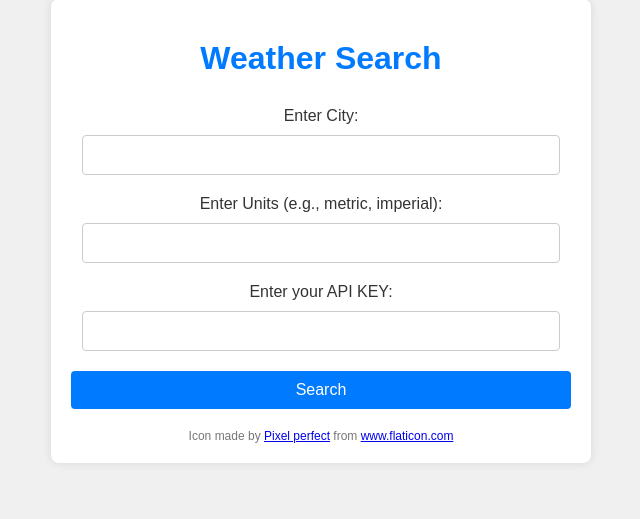
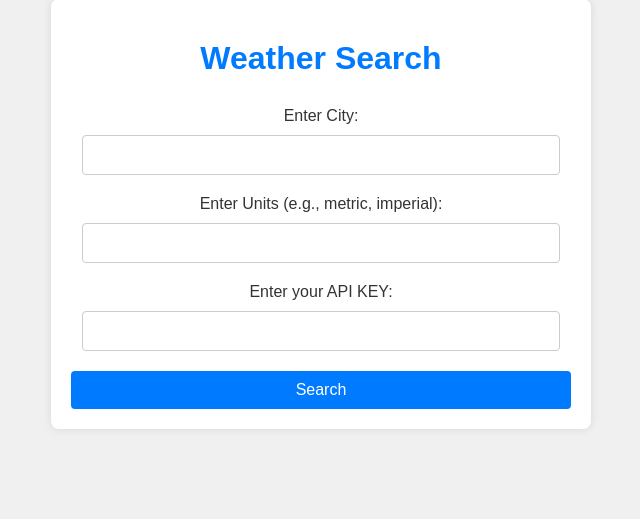
Before and after one commit to er1himanshu/weather-Application, a Flask app: page / in a window 1280 px wide. Shown: the part 51-570 px from the top of the page, without its empty margins (319-959 px from the left). Run offline with Flask 3, Linux system fonts and the light colour scheme.

Commit message:
changing in app

```diff
--- a/app.py
+++ b/app.py
@@ -17,10 +17,13 @@ def get_data():
             'units': request.form.get("units")
         }
         response = requests.get(url, params=params)
+
         data = response.json()
-        return render_template("weather_result.html", data=data)
+        city = data['name']
+        return render_template("weather_result.html", data=data , city = city)
     else:
         return render_template("index.html")
 
+
 if __name__ == "__main__":
     app.run(host="0.0.0.0", port=5002)
--- a/templates/index.html
+++ b/templates/index.html
@@ -75,8 +75,6 @@
             <input type="text" name="appid" id="appid" required>
             <input type="submit" value="Search">
         </form>
-        <div class="attribution">
-            Icon made by <a href="https://www.flaticon.com/authors/pixel-perfect" title="Pixel perfect">Pixel perfect</a> from <a href="https://www.flaticon.com/" title="Flaticon">www.flaticon.com</a>
         </div>
     </div>
 </body>
```
